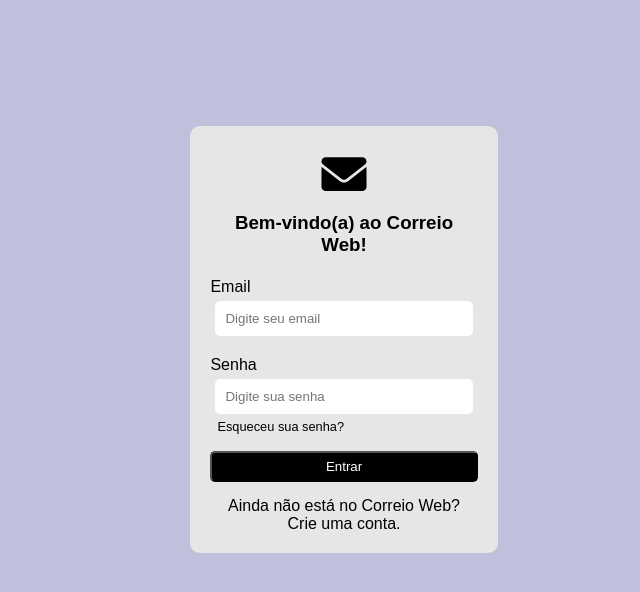
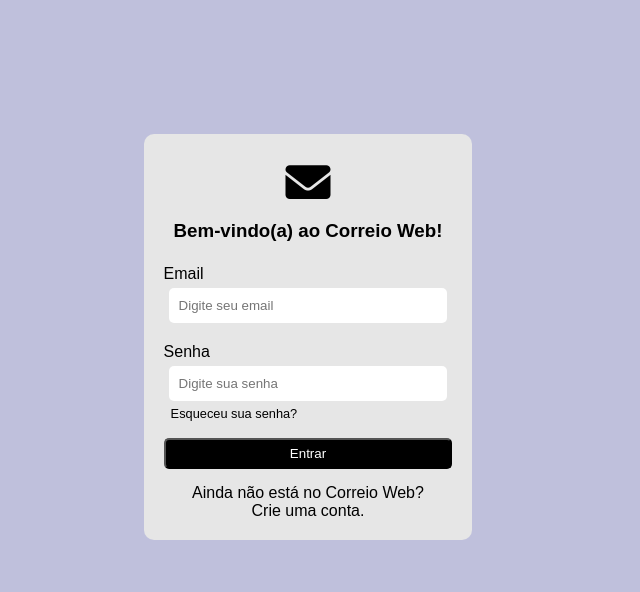
Before and after one commit to Gefft3/Trabalho-Prog-Web, a plain HTML site: page frontend/login/login.html in a window 1280 px wide. Shown: the whole page, without its empty margins (332-972 px from the left). Drawn offline with Linux system fonts and the light colour scheme.

Commit message:
Refactor CSS margin values for login and register pages (ta bonito paizão)

```diff
--- a/frontend/login/styleLogin.css
+++ b/frontend/login/styleLogin.css
@@ -2,6 +2,8 @@
 body {
     font: 16px Arial, sans-serif;
     background-color: #bfc0dc;
+    display: flex;
+    align-items: center;
   }
 
 main {
@@ -10,9 +12,7 @@
     border-radius: 10px;
     padding: 20px;
     background-color: #e6e6e6;
-    margin-top: 10%;
-    margin-right: 35%;
-    margin-left: 40.7%;
+    margin: 10% auto 0 auto;
     max-width: 310px;
     min-width: auto;
 }
--- a/frontend/register/styleRegister.css
+++ b/frontend/register/styleRegister.css
@@ -2,6 +2,8 @@
 body {
     font: 16px Arial,sans-serif;
     background-color: #bfc0dc;
+    display: flex;
+    align-items: center;
   }
 
 main {
@@ -10,9 +12,7 @@
     border-radius: 10px;
     padding: 20px;
     background-color: #e6e6e6;
-    margin-top: 3%;
-    margin-right: 35%; /* Ajuste o valor para aumentar o tamanho do quadrado */
-    margin-left: 40.7%; /* Ajuste o valor para aumentar o tamanho do quadrado */
+    margin: 10% auto 0 auto; /* Ajuste o valor para aumentar o tamanho do quadrado */
     max-width: 310px; /* Defina o tamanho máximo desejado */
     min-width: auto;
 }
```
